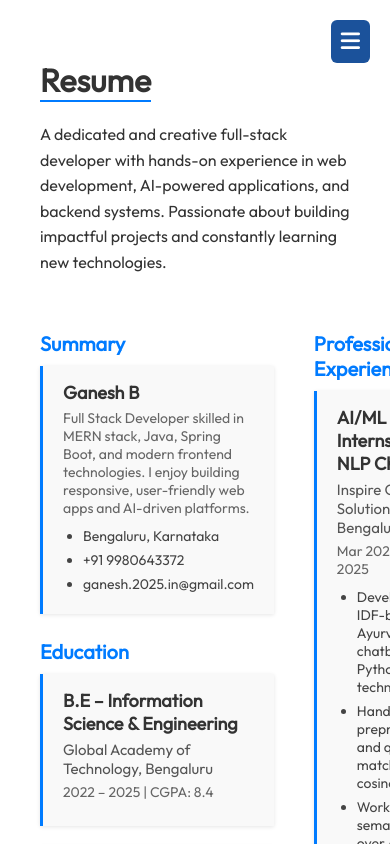
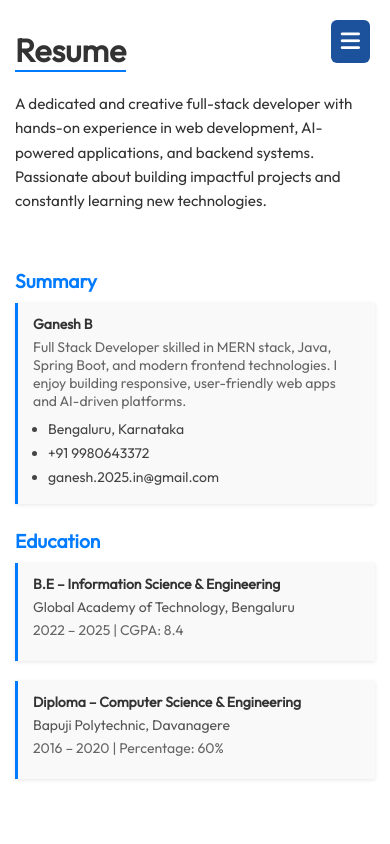
Before and after one commit to Ganesh-B-2025/MyPortfolio, a React (Vite) app in the folder frontend/: page /resume in a window 390 px wide. Built offline with nearby package versions, Linux system fonts and the light colour scheme.

Commit message:
Update Resume.css

```diff
--- a/frontend/src/pages/Resume/Resume.css
+++ b/frontend/src/pages/Resume/Resume.css
@@ -1,12 +1,12 @@
 .resume-container {
-  padding: 60px 40px;
+  padding: 40px 20px;
   background-color: #fff;
   font-family: 'Segoe UI', sans-serif;
   color: #333;
 }
 
 .section-title {
-  font-size: 32px;
+  font-size: 2rem;
   font-weight: 600;
   margin-bottom: 20px;
   border-bottom: 2px solid #007BFF;
@@ -14,7 +14,7 @@
 }
 
 .resume-intro {
-  font-size: 16px;
+  font-size: 1rem;
   margin-bottom: 30px;
   line-height: 1.6;
 }
@@ -23,11 +23,10 @@
   display: grid;
   grid-template-columns: 1fr 1fr;
   gap: 40px;
-  flex-wrap: wrap;
 }
 
 .resume-heading {
-  font-size: 20px;
+  font-size: 1.25rem;
   margin: 25px 0 10px;
   color: #007BFF;
 }
@@ -41,30 +40,84 @@
 }
 
 .resume-box h3 {
-  font-size: 18px;
+  font-size: 1.125rem;
   font-weight: 600;
   margin-bottom: 5px;
 }
 
 .resume-box h4 {
-  font-size: 15px;
+  font-size: 0.95rem;
   font-weight: 500;
   color: #555;
   margin-bottom: 5px;
 }
 
 .resume-box p {
-  font-size: 14px;
+  font-size: 0.9rem;
   color: #666;
   margin-bottom: 10px;
 }
 
 .resume-box ul {
   padding-left: 20px;
-  font-size: 14px;
+  font-size: 0.9rem;
   color: #444;
 }
 
 .resume-box ul li {
   margin-bottom: 6px;
 }
+
+/* -------------------------------------------
+   RESPONSIVE DESIGN
+-------------------------------------------- */
+
+/* Tablets (<= 991px) */
+@media (max-width: 991px) {
+  .resume-grid {
+    grid-template-columns: 1fr;
+    gap: 30px;
+  }
+
+  .section-title {
+    font-size: 1.75rem;
+  }
+
+  .resume-heading {
+    font-size: 1.2rem;
+  }
+
+  .resume-box h3 {
+    font-size: 1rem;
+  }
+}
+
+/* Phones (<= 600px) */
+@media (max-width: 600px) {
+  .resume-container {
+    padding: 30px 15px;
+  }
+
+  .section-title {
+    font-size: 1.5rem;
+  }
+
+  .resume-intro {
+    font-size: 0.95rem;
+  }
+
+  .resume-box {
+    padding: 12px 15px;
+  }
+
+  .resume-box h3,
+  .resume-box h4,
+  .resume-box p,
+  .resume-box ul {
+    font-size: 0.875rem;
+  }
+
+  .resume-box ul {
+    padding-left: 15px;
+  }
+}
```
